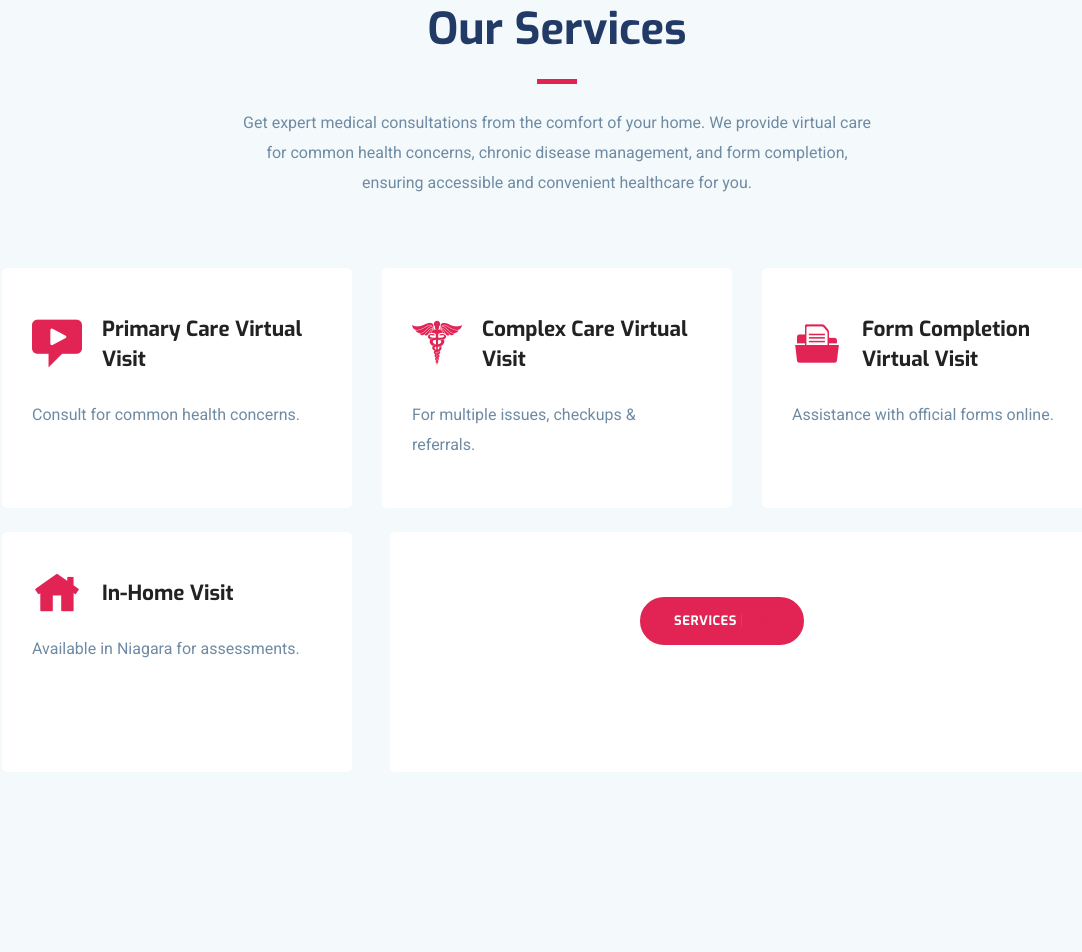
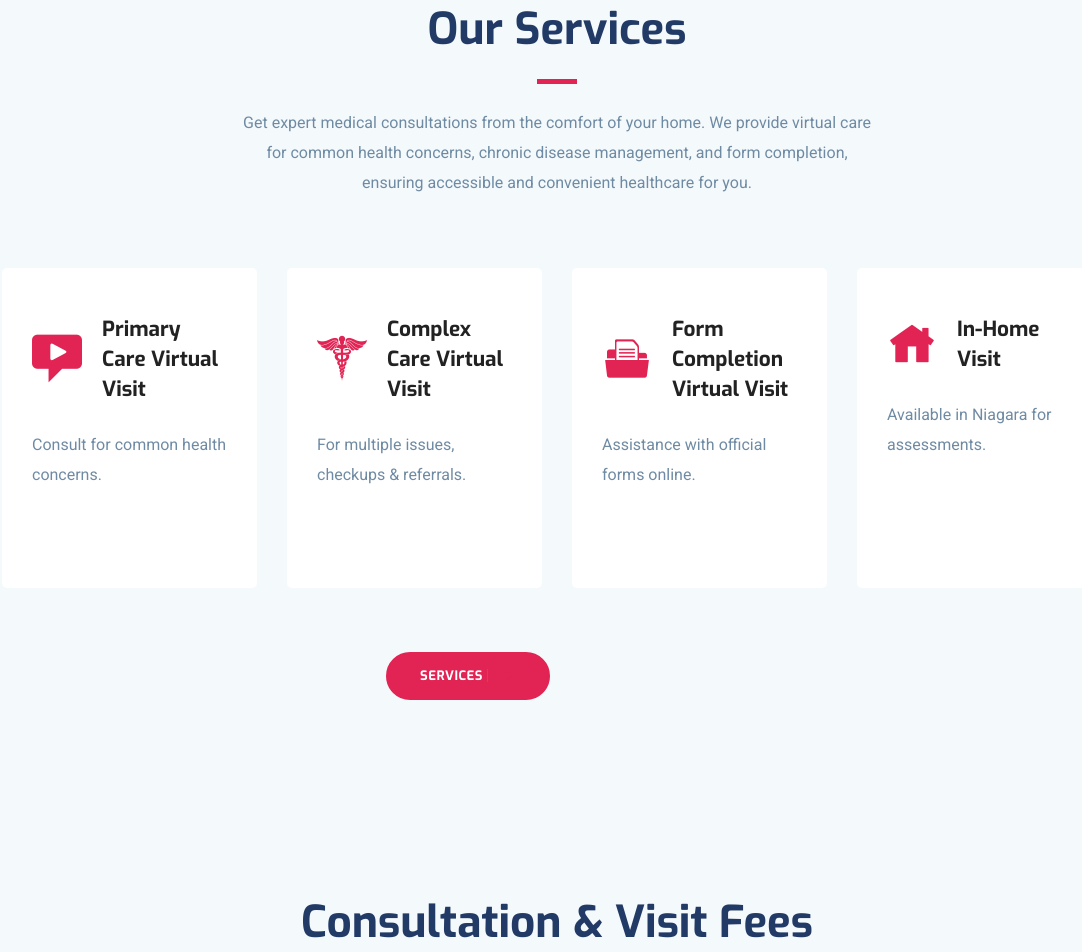
Before and after one commit to ShamalKhalid/Holy-Family-NP-Inc, a website: page index.html in a window 1280 px wide. Shown: the part 2105-3057 px from the top of the page, without its empty margins (83-1165 px from the left). Drawn offline with Linux system fonts and the light colour scheme; some packages are replaced by stand-ins of ours.

```diff
--- a/css/style.css
+++ b/css/style.css
@@ -709,7 +709,7 @@
 .service .service-item {
   background: #fff;
   padding: 30px;
-  height: 30vh;
+  height: 40vh;
   border-radius: 5px;
 }
 .service .icon {
@@ -1619,3 +1619,9 @@
   height: 62vh;
   border-radius: 5px;
 }
+
+/* button div */
+.buttonDiv {
+  margin-left: 30vw;
+  margin-top: 5vh;
+}
--- a/index.html
+++ b/index.html
@@ -256,7 +256,7 @@
         </div>
 
         <div class="row">
-          <div class="col-lg-4 col-md-6 col-sm-6">
+          <div class="col-lg-3 col-md-6 col-sm-6">
             <div class="service-item mb-4">
               <div class="icon d-flex align-items-center">
                 <i class="icofont-ui-video-chat text-lg"></i>
@@ -268,7 +268,7 @@
             </div>
           </div>
 
-          <div class="col-lg-4 col-md-6 col-sm-6">
+          <div class="col-lg-3 col-md-6 col-sm-6">
             <div class="service-item mb-4">
               <div class="icon d-flex align-items-center">
                 <i class="icofont-medical-sign-alt text-lg"></i>
@@ -280,7 +280,7 @@
             </div>
           </div>
 
-          <div class="col-lg-4 col-md-6 col-sm-6">
+          <div class="col-lg-3 col-md-6 col-sm-6">
             <div class="service-item mb-4">
               <div class="icon d-flex align-items-center">
                 <i class="icofont-document-folder text-lg"></i>
@@ -292,7 +292,7 @@
             </div>
           </div>
 
-          <div class="col-lg-4 col-md-6 col-sm-6">
+          <div class="col-lg-3 col-md-6 col-sm-6">
             <div class="service-item mb-4">
               <div class="icon d-flex align-items-center">
                 <i class="icofont-home text-lg"></i>
@@ -303,18 +303,13 @@
               </div>
             </div>
           </div>
-          <div class="col-lg-8 col-md-6 col-sm-6">
-            <div
-              class="service-item mb-4 ml-2"
-              style="padding-left: 250px; padding-top: 65px"
+          <div class="col-lg-8 col-md-6 col-sm-6 buttonDiv">
+            <a
+              href="service.html"
+              class="btn btn-main-2 btn-round-full btn-icon"
             >
-              <a
-                href="service.html"
-                class="btn btn-main-2 btn-round-full btn-icon"
-              >
-                Services <i class="icofont-simple-right"></i>
-              </a>
-            </div>
+              Services <i class="icofont-simple-right"></i>
+            </a>
           </div>
         </div>
       </div>
@@ -710,7 +705,7 @@
                   <span class="h6 mb-0">Fax</span>
                 </div>
                 <h4 class="mt-2" style="margin-left: 38px">
-                  <a>+1 289 434 6272</a>
+                  <a href="">+1 289 434 6272</a>
                 </h4>
               </div>
             </div>
```
Also changed, not shown: about.html (+17 -1 lines), contact.html (+2 -2 lines), service.html (+1 -1 lines).
